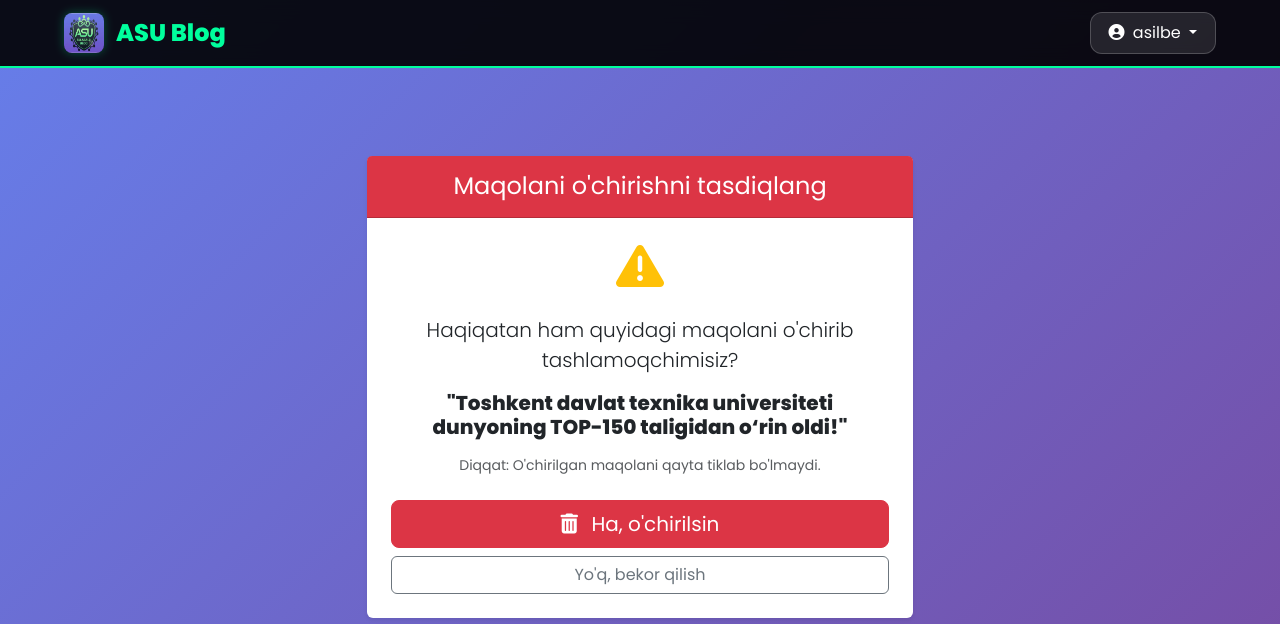
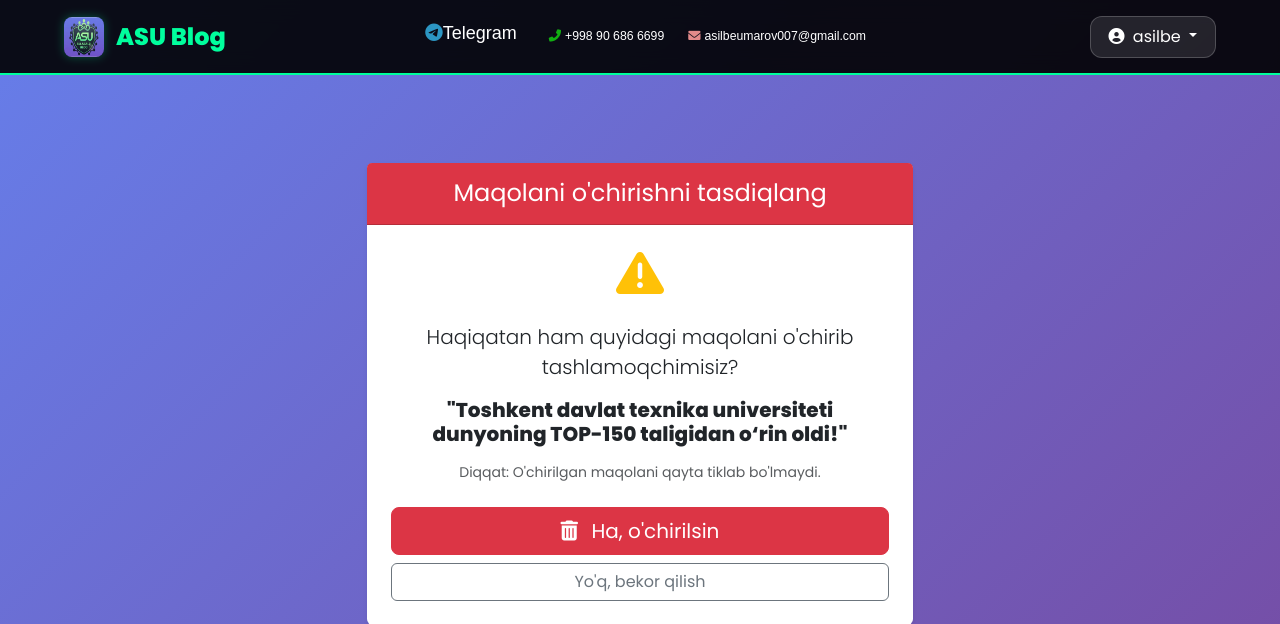
Before and after one commit to asilbeumarov007/Maqolalar, a Django app: page /articles/2/delete/ in a window 1280 px wide. Shown: the top 624 px of the page. Run offline with Django 5.2, Linux system fonts and the light colour scheme; a user stored in the database is signed in; data comes from the database, SQL or seed files in the repository; some libraries are stand-ins or nearby versions.

Commit message:
Update base.html

```diff
--- a/templates/base.html
+++ b/templates/base.html
@@ -251,6 +251,28 @@
         .col-md-6 text-center mt-5 mt-md-0 {
             border-radius: 20px;
         }
+        .top-bar {
+            font-size: 14px;
+            font-family: 'Arial', sans-serif;
+        }
+
+        .social-icons a {
+            transition: 0.3s;
+            font-size: 18px;
+        }
+
+        .social-icons a:hover {
+            color: #0088cc; /* Telegram ko'k rangi */
+            transform: scale(1.1);
+        }
+
+        .contact-info span {
+            display: flex;
+            align-items: center;
+        }
+        .social-icons d-flex gap-3{
+            align-items: center;
+        }
     </style>
     {% block extrahead %}{% endblock %}
 </head>
@@ -264,6 +286,18 @@
         </a>
 
 
+        <div class="top-bar py-2 text-white" >
+            <div class="container d-flex justify-content-between align-items-center flex-wrap">
+                <div class="social-icons d-flex gap-3" >
+                    <span><a href="https://t.me/ASUadmins" class="text-white" style="color: #508393;"><i style="color: #2c96c3;" class="fab fa-telegram"></i>Telegram</a></span><hr><hr>
+                </div>
+                <div class="contact-info d-flex gap-4 small">
+                    <span><i style="color: #12af12;" class="fas fa-phone-alt me-1"></i> +998 90 686 6699</span>
+                    <span><i style="color: #e38a8a;" class="fas fa-envelope me-1"></i> asilbeumarov007@gmail.com </span><hr>
+                </div>
+            </div>
+
+        </div>
         <div class="nav-auth-section">
             {% if user.is_authenticated %}
                 <div class="dropdown">
```
